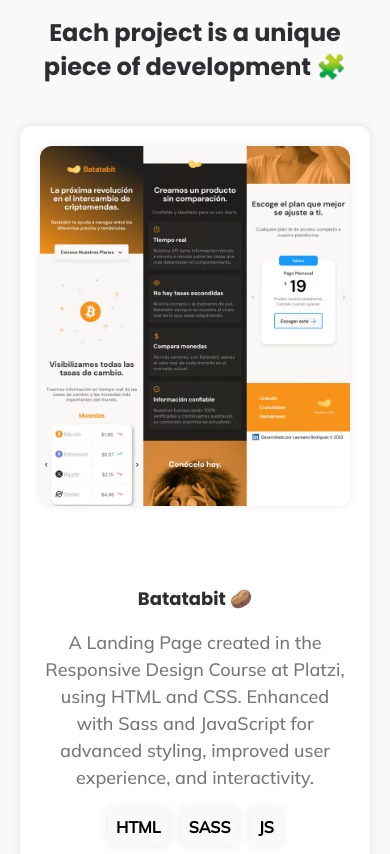
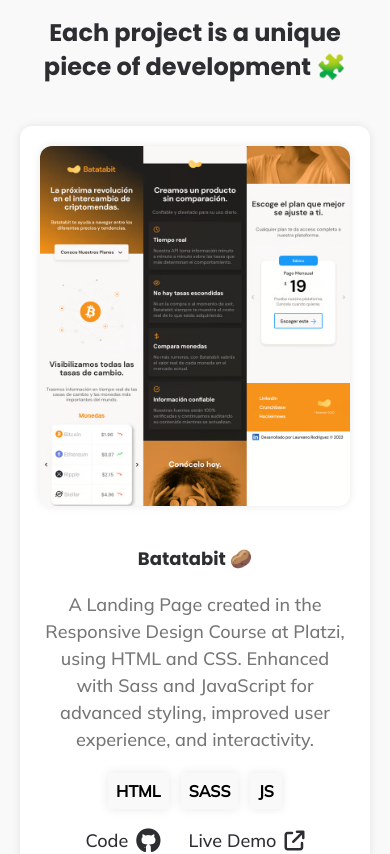
Before and after one commit to ESteban-07/ESteban-07.github.io, a React (Vite) app: page / in a window 390 px wide. Shown: the part 1942-2796 px from the top of the page. Built offline with nearby package versions, Linux system fonts and the light colour scheme.

Commit message:
Add responsive gap to card component for smaller screens

```diff
--- a/src/components/Projects/styles.module.scss
+++ b/src/components/Projects/styles.module.scss
@@ -136,10 +136,11 @@
       }
 
       .card {
+        gap: 40px;
         flex-direction: column;
 
         .cardContent {
-          gap: 18px;
+          gap: 20px;
           width: 100%;
         }
       }
```
